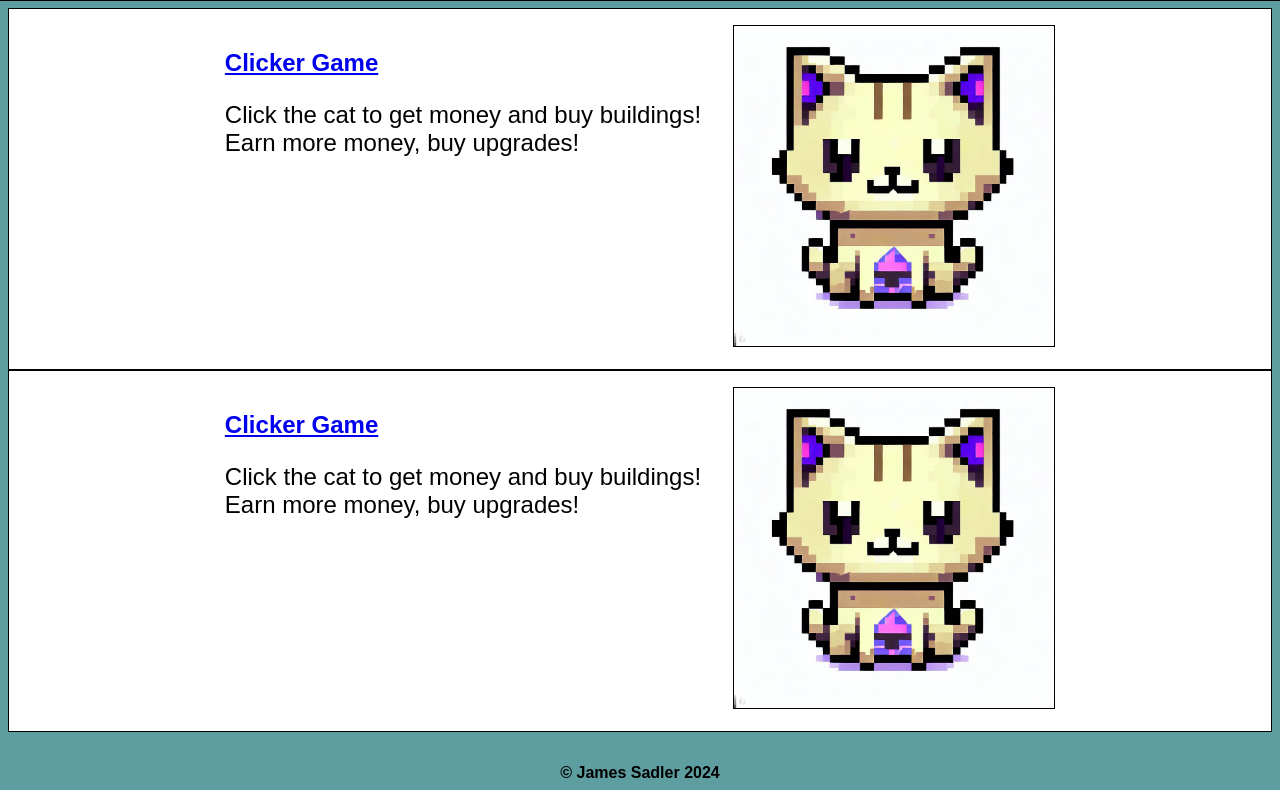
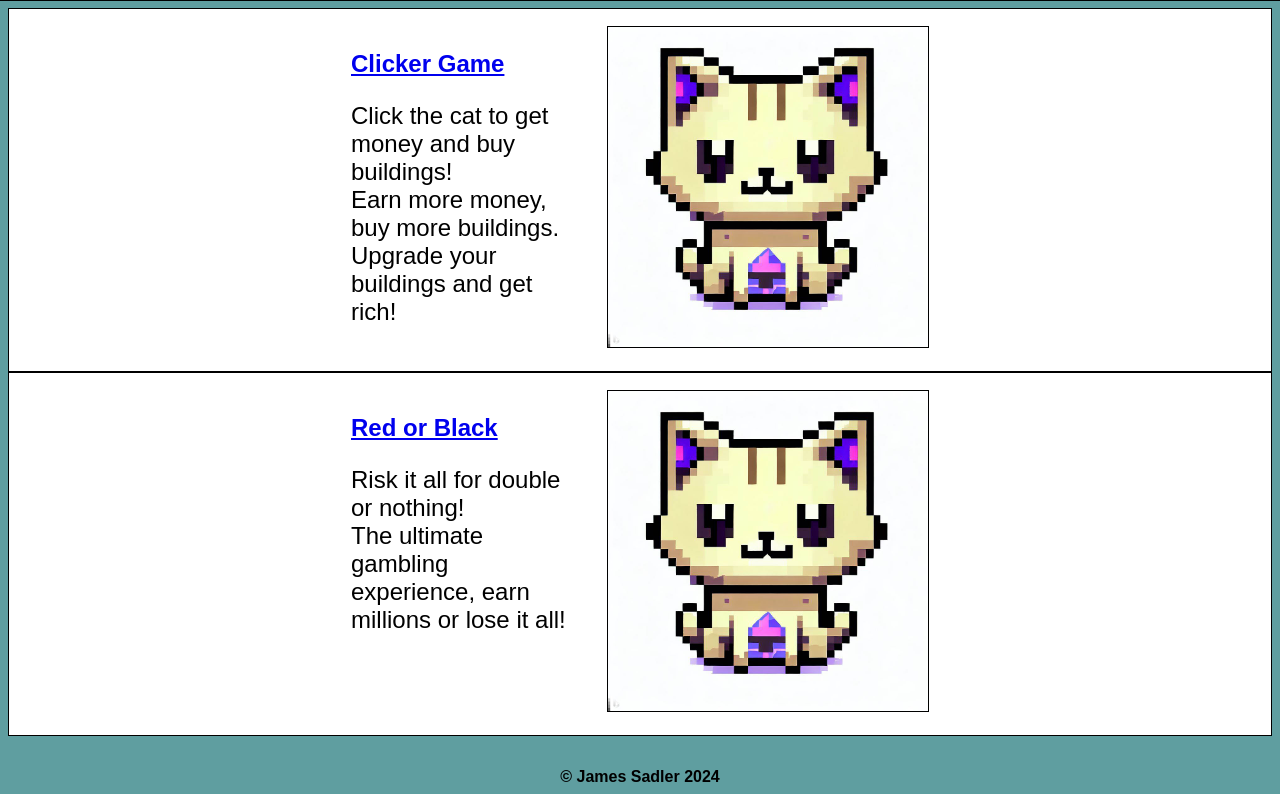
Before and after one commit to JamesSadler-Dev/Game-Website, a Flask app: page / in a window 1280 px wide. Shown: the part 61-855 px from the top of the page. Run offline with Flask 3, Linux system fonts and the light colour scheme.

Commit message:
responsive homepage, add red or black game route

```diff
--- a/app.py
+++ b/app.py
@@ -9,3 +9,7 @@ def index():
 @app.route("/clicker")
 def clicker():
     return render_template("clicker.html")
+
+@app.route("/redorblack")
+def red_or_black():
+    return render_template("redorblack.html")
--- a/static/styles/index/body.css
+++ b/static/styles/index/body.css
@@ -19,6 +19,7 @@
     font-size: x-large;
     font-weight: 500;
     border: 1px black solid;
+    padding: 1px;
 }
 
 .CSS-gamedescription{
@@ -37,3 +38,26 @@
 #gametitle{
     font-weight: 600;
 }
+
+.CSS-games p{
+    width:14rem;
+}
+
+@media (min-width:1500px) {
+    .CSS-games p{
+        width:25rem;
+        font-size: 2rem;
+    }
+}
+
+@media (max-width:585px) {
+    .CSS-games p{
+        width:10rem;
+        font-size: 1rem;
+    }
+
+    .CSS-games img{
+        height:12rem;
+        width:12rem;
+    }
+}
--- a/templates/clicker.html
+++ b/templates/clicker.html
@@ -1,7 +1,7 @@
 {% extends "template.html" %}
 
     {% block title %}
-    <title>James' Games- Clicker Game</title>
+    <title>JamesGames- Clicker Game</title>
     {% endblock %}
 
     {% block styles %}
--- a/templates/index.html
+++ b/templates/index.html
@@ -9,7 +9,7 @@
             <div class="CSS-gamedescription">
                 <a href="/clicker"><p id="gametitle">Clicker Game</p></a>
                 <p>Click the cat to get money and buy buildings!<br>
-                    Earn more money, buy upgrades!</p>
+                    Earn more money, buy more buildings. Upgrade your buildings and get rich!</p>
             </div>
             <div>
                 <a href="/clicker"><img src="/static/images/clicker/cat.jpg" alt="clicker game"></a>
@@ -17,9 +17,9 @@
         </div>
         <div class="CSS-games">
             <div class="CSS-gamedescription">
-                <a href="/clicker"><p id="gametitle">Clicker Game</p></a>
-                <p>Click the cat to get money and buy buildings!<br>
-                Earn more money, buy upgrades!</p>
+                <a href="/redorblack"><p id="gametitle">Red or Black</p></a>
+                <p>Risk it all for double or nothing!<br>
+                The ultimate gambling experience, earn millions or lose it all!</p>
             </div>
             <div>
                 <a href="/clicker"><img src="/static/images/clicker/cat.jpg" alt="clicker game"></a>
--- a/templates/template.html
+++ b/templates/template.html
@@ -9,7 +9,7 @@
     {% block styles %}
     {% endblock %}
     {% block title %}
-    <title>James' Games</title>
+    <title>JamesGames</title>
     {% endblock %}
 </head>
 <body>
```
Also changed, not shown: templates/redorblack.html (added, +7 -0 lines).
